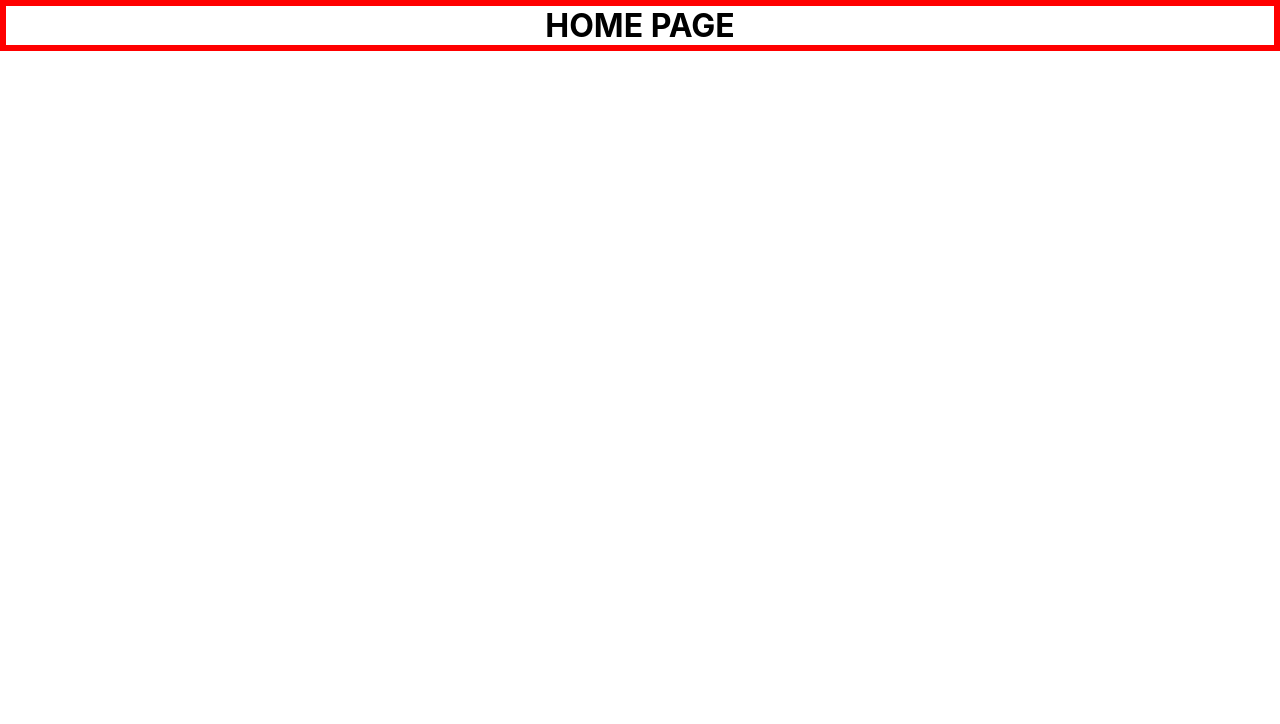
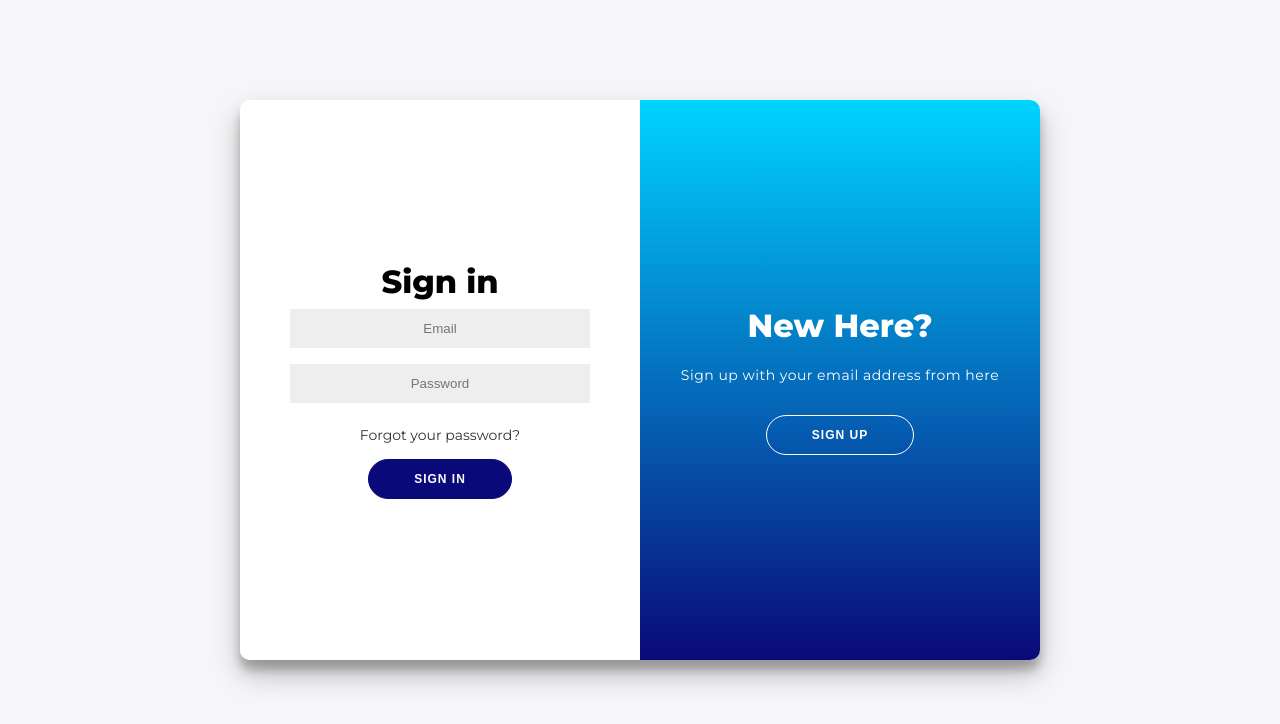
Before and after one commit to MoChahadeh/ChatApp, a React (Create React App) app: page / in a window 1280 px wide. Shown: the top 724 px of the page. Built offline with nearby package versions, Linux system fonts and the light colour scheme.

Commit message:
Designed Signin page

```diff
--- a/src/App.css
+++ b/src/App.css
@@ -2,5 +2,9 @@
   margin: 0;
   padding: 0;
   text-align: center;
-  border: 1px solid red;
+  /* border: 1px solid red inset; */
 }
+
+.App {
+  height: 100vh;
+}
--- a/src/App.jsx
+++ b/src/App.jsx
@@ -1,17 +1,16 @@
 import './App.css';
 import React, {useState} from "react";
-import SignInPage from "./pages/SignInPage.jsx";
-import HomePage from './pages/HomePage';
-// import {BrowserRouter as Router, Route, Switch } from 'react-router-dom';
+import SignInPage from "./pages/SignInPage/SignInPage.jsx";
+import HomePage from './pages/HomePage/HomePage';
 
 function App() {
 
-  const [signedIn, setSignedIn] = useState(true);
+  const [signedIn, setSignedIn] = useState(false);
 
   return (
     <div className="App">
-      {signedIn && <HomePage />}
-      {!signedIn && <SignInPage />}
+      {signedIn && <HomePage setSignedIn={setSignedIn} />}
+      {!signedIn && <SignInPage setSignedIn={setSignedIn} />}
     </div>
   );
 }
--- a/src/pages/HomePage.jsx
+++ b/src/pages/HomePage/HomePage.jsx
@@ -1,4 +1,4 @@
-
+import "./HomePage.css";
 
 
 function HomePage(props) {
@@ -6,6 +6,7 @@ function HomePage(props) {
     return (
         <div id="homePage">
             <h1>HOME PAGE</h1>
+            <button onClick={() => props.setSignedIn(false)}>Sign out</button>
         </div>
     );
 
--- a/src/pages/SignInPage.jsx
+++ /dev/null
@@ -1,14 +0,0 @@
-import React, {useState} from 'react';
-
-
-function SignInPage() {
-
-    return (
-        <div id="signInPage">
-            <h1>SIGN IN PAGE</h1>
-        </div>
-    );
-}
-
-
-export default SignInPage;
--- /dev/null
+++ b/src/pages/SignInPage/SignInPage.css
@@ -0,0 +1,327 @@
+
+@import url('https://fonts.googleapis.com/css?family=Montserrat:400,800');
+
+* {
+	box-sizing: border-box;
+}
+
+body {
+	background: #f6f5f7;
+	display: flex;
+	justify-content: center;
+	align-items: center;
+	flex-direction: column;
+	font-family: 'Montserrat', sans-serif;
+	height: 100vh;
+	margin: -20px 0 50px;
+}
+
+h1 {
+	font-weight: bold;
+	margin: 0;
+}
+
+h2 {
+	text-align: center;
+}
+
+#signInPage {
+    height: 100%;
+    display: flex;
+    align-items: center;
+    justify-content: center;
+    flex-direction: column;
+    /* background-image: linear-gradient(to top right, #f6d365 0%, #fda085 100%); */
+}
+
+
+p {
+	font-size: 14px;
+	font-weight: 100;
+	line-height: 20px;
+	letter-spacing: 0.5px;
+	margin: 20px 0 30px;
+}
+
+span {
+	font-size: 12px;
+}
+
+a {
+	color: #333;
+	font-size: 14px;
+	text-decoration: none;
+	margin: 15px 0;
+}
+
+button {
+	border-radius: 20px;
+	border: 1px solid rgba(9,9,121,1);
+	background-color: rgba(9,9,121,1);
+	color: #FFFFFF;
+	font-size: 12px;
+	font-weight: bold;
+	padding: 12px 45px;
+	letter-spacing: 1px;
+	text-transform: uppercase;
+	transition: transform 80ms ease-in;
+}
+
+button:active {
+	transform: scale(0.95);
+}
+
+button:focus {
+	outline: none;
+}
+
+button.ghost {
+	background-color: transparent;
+	border-color: #FFFFFF;
+}
+
+form {
+	background-color: #FFFFFF;
+	display: flex;
+	align-items: center;
+	justify-content: center;
+	flex-direction: column;
+	padding: 0 50px;
+	height: 100%;
+	text-align: center;
+}
+
+input {
+	background-color: #eee;
+	border: none;
+	padding: 12px 15px;
+	margin: 8px 0;
+	width: 100%;
+}
+
+.container {
+	background-color: #fff;
+	border-radius: 10px;
+  	box-shadow: 0 14px 28px rgba(0,0,0,0.25),
+			0 10px 10px rgba(0,0,0,0.22);
+	position: relative;
+	overflow: hidden;
+	width: 768px;
+}
+
+.form-container {
+	position: absolute;
+	top: 0;
+	height: 100%;
+	transition: all 0.6s ease-in-out;
+}
+
+
+
+@keyframes show {
+	0%, 49.99% {
+		opacity: 0;
+		z-index: 1;
+	}
+
+	50%, 100% {
+		opacity: 1;
+		z-index: 5;
+	}
+}
+
+
+
+
+
+.overlay {
+	background: rgb(2,0,36);
+    background: linear-gradient(90deg, rgba(2,0,36,1) 0%, rgba(9,9,121,1) 0%, rgba(0,212,255,1) 100%);
+    background: -webkit-linear-gradient(90deg, rgba(2,0,36,1) 0%, rgba(9,9,121,1) 0%, rgba(0,212,255,1) 100%);
+
+	background-repeat: no-repeat;
+	background-size: cover;
+	background-position: 0 0;
+	color: #FFFFFF;
+	position: relative;
+	left: -100%;
+	height: 100%;
+	width: 200%;
+  	transform: translateX(0);
+	transition: transform 0.6s ease-in-out;
+}
+
+
+
+.overlay-panel {
+	position: absolute;
+	display: flex;
+	align-items: center;
+	justify-content: center;
+	flex-direction: column;
+	padding: 0 40px;
+	text-align: center;
+	top: 0;
+	height: 100%;
+	width: 50%;
+	transform: translateX(0);
+	transition: transform 0.6s ease-in-out;
+}
+
+
+
+@media screen and (orientation: landscape) {
+
+    .container {
+        width: 100vh;
+	    height: 70vh;
+    }
+
+    .sign-in-container {
+        left: 0;
+        width: 50%;
+        z-index: 2;
+    }
+
+
+
+    .sign-up-container {
+        left: 0;
+        width: 50%;
+        opacity: 0;
+        z-index: 1;
+    }
+
+    .overlay-container {
+        position: absolute;
+        top: 0;
+        left: 50%;
+        width: 50%;
+        height: 100%;
+        overflow: hidden;
+        transition: transform 0.6s ease-in-out;
+        z-index: 100;
+    }
+
+    .container.right-panel-active .overlay-container{
+        transform: translateX(-100%);
+    }
+
+    .container.right-panel-active .sign-in-container {
+        transform: translateX(100%);
+    }
+
+    .container.right-panel-active .sign-up-container {
+        transform: translateX(100%);
+        opacity: 1;
+        z-index: 5;
+        animation: show 0.6s;
+    }
+
+    .container.right-panel-active .overlay {
+        transform: translateX(50%);
+    }
+
+    .overlay-left {
+        transform: translateX(-20%);
+    }
+
+    .container.right-panel-active .overlay-left {
+        transform: translateX(0);
+    }
+
+    .overlay-right {
+        right: 0;
+        transform: translateX(0);
+    }
+
+    .container.right-panel-active .overlay-right {
+        transform: translateX(20%);
+    }
+
+}
+
+@media screen and (orientation: portrait) {
+
+    .container {
+
+        width: 90vw;
+	    min-height: 80vh;
+
+    }
+
+    .sign-in-container {
+        left: 0;
+        top: 50%;
+        width: 100%;
+        height: 50%;
+        z-index: 2;
+    }
+
+
+
+    .sign-up-container {
+        left: 0;
+        top: 50%;
+        width: 100%;
+        height: 50%;
+        opacity: 0;
+        z-index: 1;
+    }
+
+    .overlay-container {
+        position: absolute;
+        top: 0;
+        left: 0;
+        width: 100%;
+        height: 50%;
+        overflow: hidden;
+        transition: transform 0.6s ease-in-out;
+        z-index: 100;
+    }
+
+    .container.right-panel-active .overlay-container{
+        transform: translateY(100%);
+    }
+
+    .container.right-panel-active .sign-in-container {
+        transform: translateY(-100%);
+    }
+
+    .container.right-panel-active .sign-up-container {
+        transform: translateY(-100%);
+        opacity: 1;
+        z-index: 5;
+        animation: show 0.6s;
+    }
+
+    .container.right-panel-active .overlay {
+        transform: translateY(0);
+    }
+
+    .overlay-left {
+        right: 0;
+        transform: translateY(100%);
+
+    }
+
+    .container.right-panel-active .overlay-left {
+        /* transform: translateY(0);
+        color: green;
+        z-index: 999; */
+        /* right: 0; */
+        transform: translateY(0%);
+    }
+
+    .overlay-right {
+        right: 0;
+        transform: translateY(0%);
+    }
+
+    .container.right-panel-active .overlay-right {
+        /* transform: translateY(20%); */
+        /* right: 100%; */
+        transform: translateY(-100%);
+    }
+
+}
--- /dev/null
+++ b/src/pages/SignInPage/SignInPage.jsx
@@ -0,0 +1,48 @@
+import "./SignInPage.css";
+// import "./styleAnimations.js";
+
+
+function SignInPage(props) {
+
+    return (
+        <div id="signInPage">
+            <div className="container" id="container">
+                <div className="form-container sign-up-container">
+                    <form action="#">
+                        <h1>Create Account</h1>
+                        <input type="text" placeholder="Name" />
+                        <input type="email" placeholder="Email" />
+                        <input type="password" placeholder="Password" />
+                        <button>Sign Up</button>
+                    </form>
+                </div>
+                <div className="form-container sign-in-container">
+                    <form action="#">
+                        <h1>Sign in</h1>
+                        <input type="email" placeholder="Email" />
+                        <input type="password" placeholder="Password" />
+                        <a href="#">Forgot your password?</a>
+                        <button>Sign In</button>
+                    </form>
+                </div>
+                <div className="overlay-container">
+                    <div className="overlay">
+                        <div className="overlay-panel overlay-left">
+                            <h1>Already Registered?</h1>
+                            <p>Sign In to user account from here</p>
+                            <button className="ghost" id="signIn" onClick={() => document.getElementById("container").classList.remove("right-panel-active")}>Sign In</button>
+                        </div>
+                        <div className="overlay-panel overlay-right">
+                            <h1>New Here?</h1>
+                            <p>Sign up with your email address from here</p>
+                            <button className="ghost" id="signUp" onClick={() => document.getElementById("container").classList.add("right-panel-active")}>Sign Up</button>
+                        </div>
+                    </div>
+                </div>
+            </div>
+        </div>
+    );
+}
+
+
+export default SignInPage;
```
Also changed, not shown: src/pages/HomePage/HomePage.css (added).
